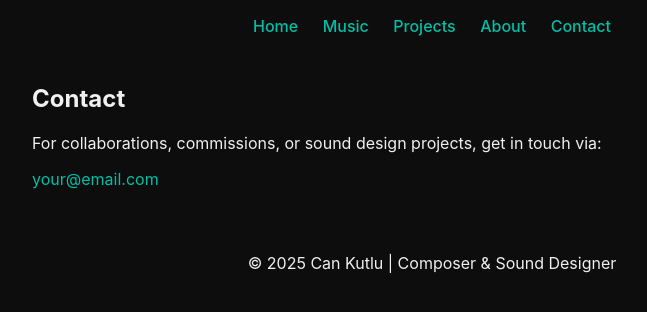
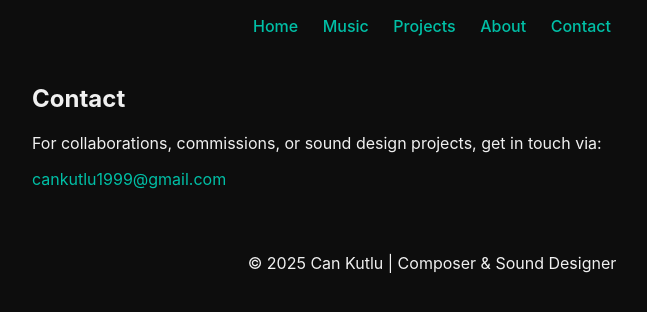
Before and after one commit to thesynthesist/thesynthesist, a Jekyll site: the page built from contact.md, in a window 1280 px wide. Shown: the top 312 px of the page, without its empty margins (208-855 px from the left). Built offline with Jekyll 4.4.1, drawn with Linux system fonts in a browser that asks for light colours.

Commit message:
Added email

```diff
--- a/contact.md
+++ b/contact.md
@@ -6,5 +6,5 @@ title: Contact
 <section>
   <h1>Contact</h1>
   <p>For collaborations, commissions, or sound design projects, get in touch via:</p>
-  <p><a href="mailto:your@email.com">your@email.com</a></p>
+  <p><a href="mailto:your@email.com">cankutlu1999@gmail.com</a></p>
 </section>
```
